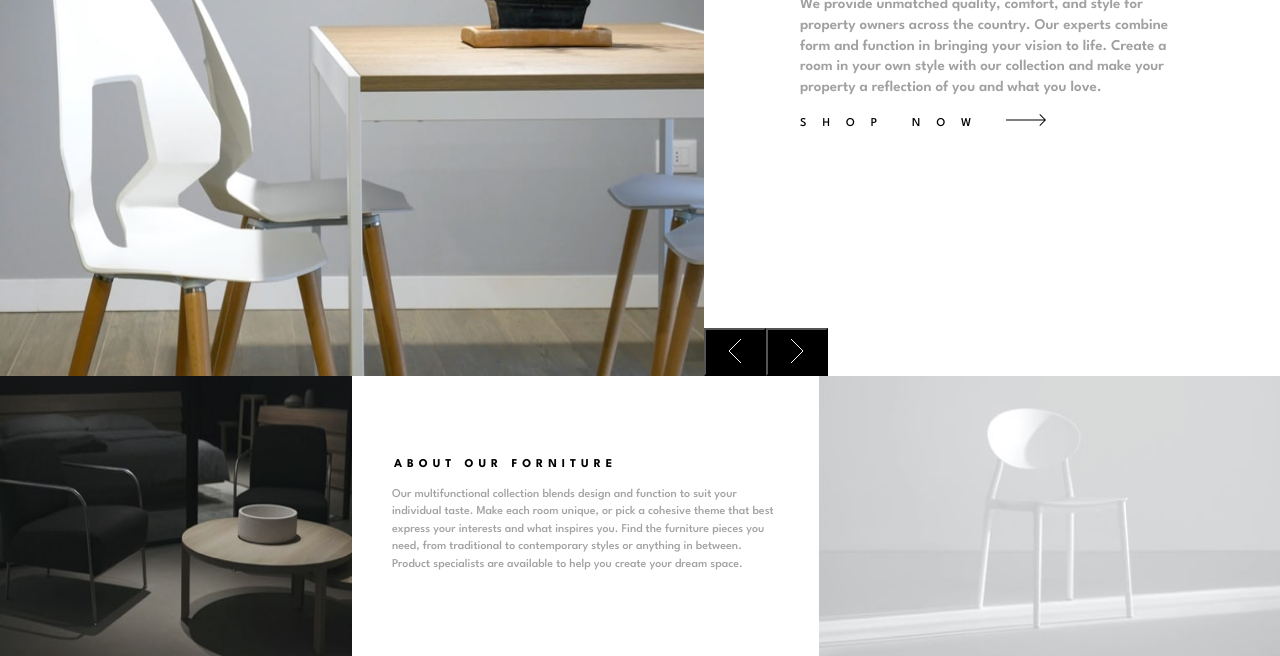
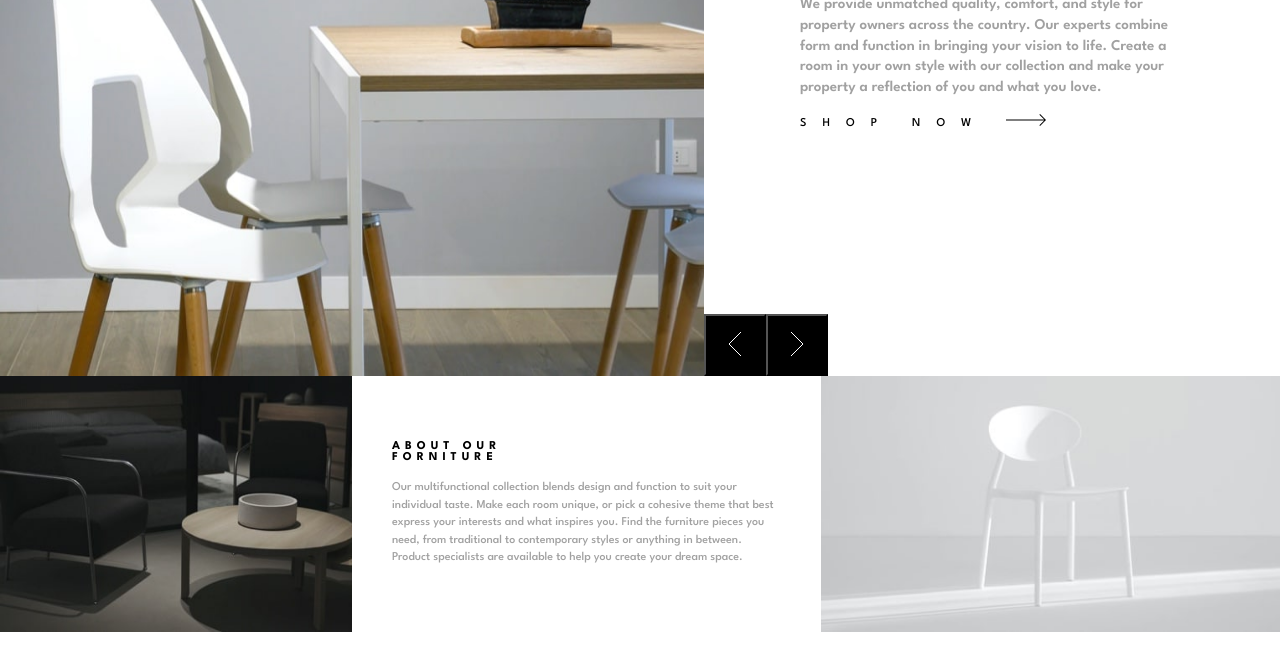
Before and after one commit to stivenm16/room-homepage, a plain HTML site: page index.html in a window 1280 px wide. Shown: the part 168-824 px from the top of the page. After the commit the page ends 800 px from the top, so only its background shows below. Drawn offline with Linux system fonts and the light colour scheme.

Commit message:
Layout done with CSS

```diff
--- a/styles.css
+++ b/styles.css
@@ -85,10 +85,13 @@ h1{
     background-color: hsl(0, 0%, 0%);
     padding: 0;
     margin: 0;
-    height: 48px;
+    height: 62px;
     width: 62px;
     margin-right: -4px;
     cursor: pointer;
+}
+.change-image-btns:hover{
+    opacity: .6;
 }
 
 .change-image{
@@ -99,7 +102,7 @@ h1{
 
 .bottom-row {
     display: flex;
-    height: 35vh;
+    height: 32vh;
 }
 .secondary-dark-img{
     width: 27.5%;
@@ -117,7 +120,7 @@ h1{
 }
 
 .secondary-title {
-    margin-right: 10rem;
+    margin-right: 12rem;
     margin-bottom: 1rem;
     font-weight: 700;
     letter-spacing: 5px;
```
